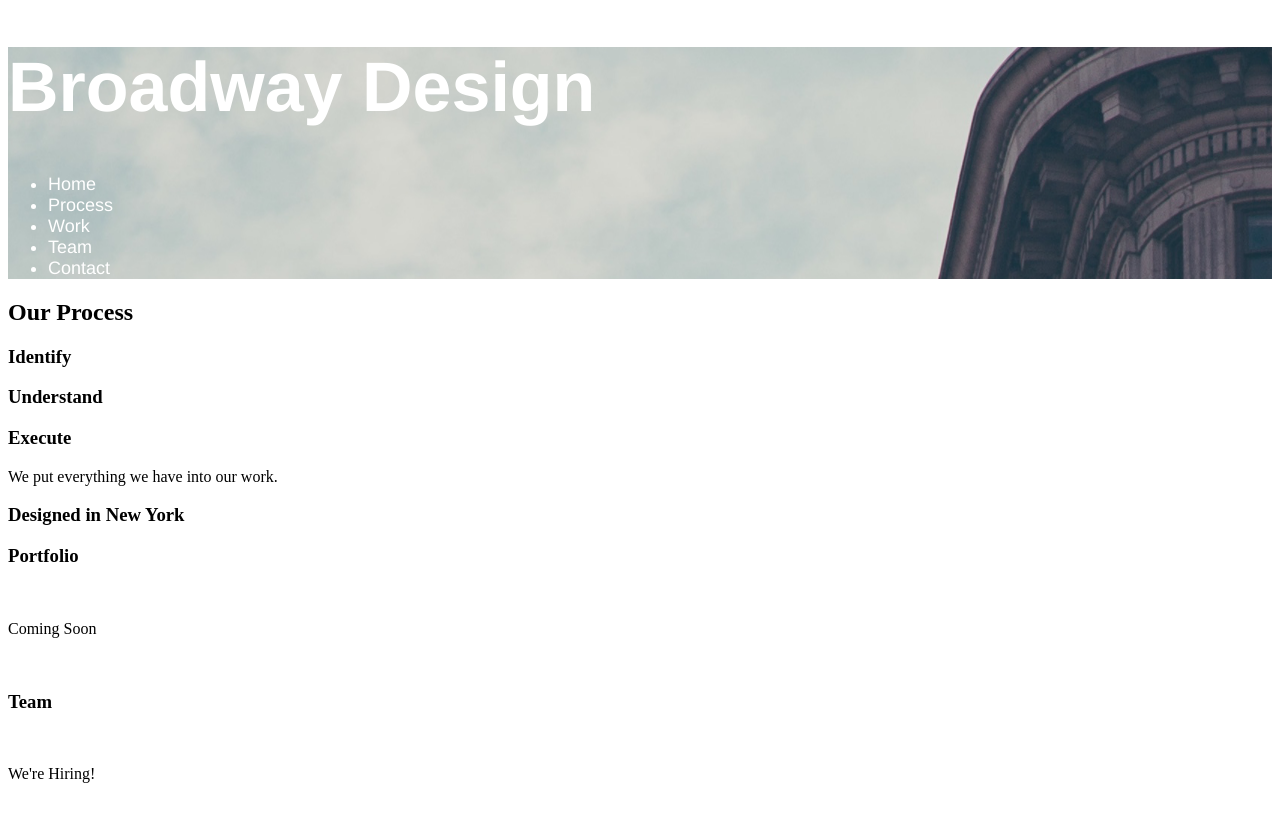
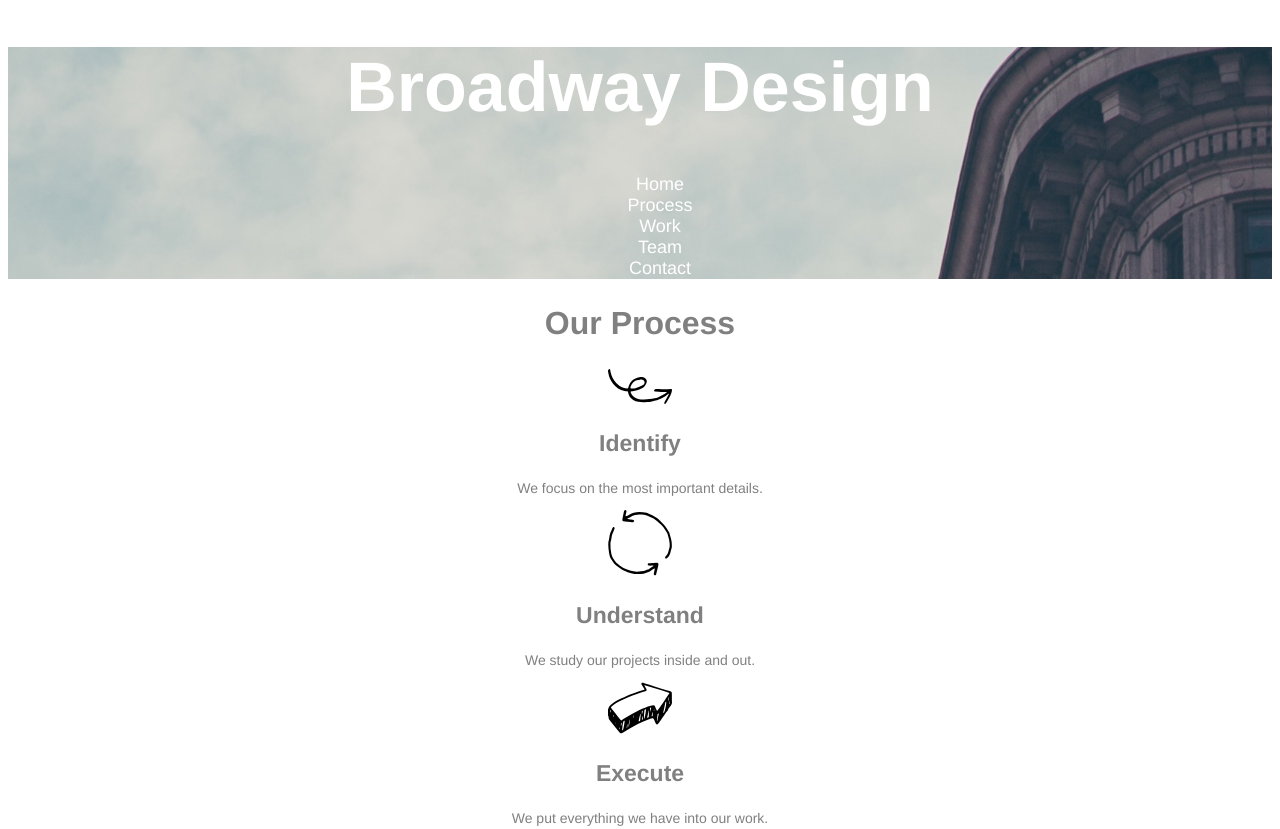
Before and after one commit to housinghelp2011/Broadway_Design, a plain HTML site: page index.html in a window 1280 px wide. Shown: the top 829 px of the page. Drawn offline with Linux system fonts and the light colour scheme.

Commit message:
Style updates
Style updates to the second div items.
Class “Process” given and h2’s and h3’s added.

```diff
--- a/index.html
+++ b/index.html
@@ -6,7 +6,7 @@
     <link href="./resources/css/style.css" rel="stylesheet" type="text/css">
   </head>
   <body>
-    <div id="header">
+    <div class="header">
 <h1>Broadway Design</h1>
 <nav>
   <ul>
@@ -18,11 +18,18 @@
   </ul>
 </nav>
 </div>
+<div class="process">
 <h2>Our Process</h2>
+<p><img src="./resources/images/identify.svg" alt="identify"></p>
 <h3>Identify</h3>
+<p>We focus on the most important details.</p>
+<p><img src="./resources/images/understand.svg" alt="understand"></p>
 <h3>Understand</h3>
+<p>We study our projects inside and out.</p>
+<p><img src="./resources/images/execute.svg" alt="execute"></p>
 <h3>Execute</h3>
 <p>We put everything we have into our work.</p>
+</div>
 <h3>Designed in New York</h3>
 <h3>Portfolio</h3>
 <br><p>Coming Soon</p><br>
--- a/resources/css/style.css
+++ b/resources/css/style.css
@@ -1,16 +1,35 @@
-
-#header {
+* {
+  text-align: center;
+}
+.header {
   background-image: url("../images/the-flatiron-building.png");
-
 }
-#header h1 {
+.header h1 {
   font-family: Helvetica;
   font-size: 70px;
   font-weight: bold;
   color: white;
 }
-#header li {
+.header li {
   font-family: Helvetica;
   font-size: 18px;
   color: white;
+  list-style: none;
 }
+h2 {
+  font-family: Helvetica;
+  font-size: 32px;
+  font-weight: bold;
+  color: gray;
+}
+.process {
+  color: Gray;
+  font-family: Helvetica;
+}
+.process h3 {
+  font-size: 23px;
+  font-weight: bold;
+}
+.process p {
+  font-size: 14px;
+}
```
